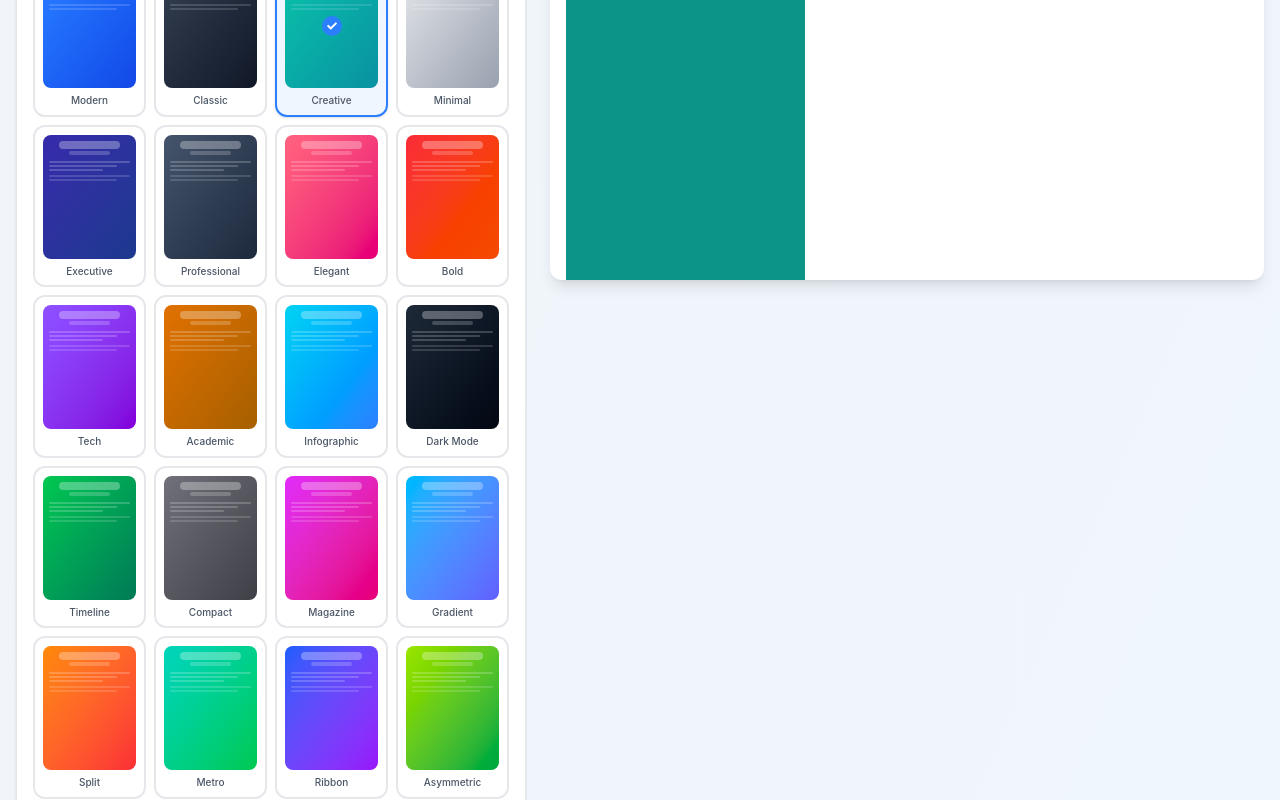
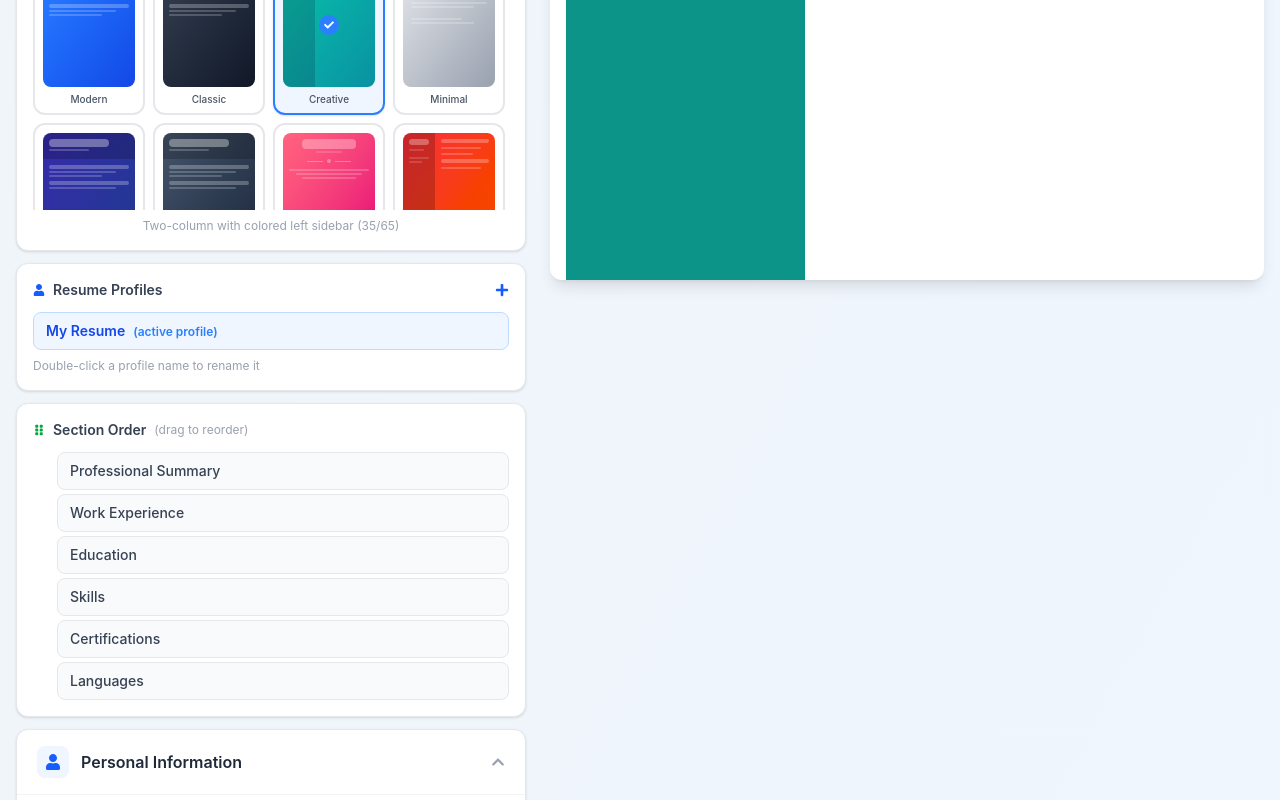
Before and after one commit to kh4dr94/Resume-builder, a React (Vite) app: page / in a window 1280 px wide. Shown: the part 540-1340 px from the top of the page. Built offline with nearby package versions, Linux system fonts and the light colour scheme.

Commit message:
feat: template selector shows distinct mini layout previews for each of 20 templates, with scrollable grid

```diff
--- a/src/components/TemplateSelector.jsx
+++ b/src/components/TemplateSelector.jsx
@@ -384,6 +384,285 @@ function getTemplateName(templateId, lang) {
   return TEMPLATE_NAMES_I18N[langKey]?.[templateId] || templateId
 }
 
+function TemplatePreviewMini({ layoutId }) {
+  const line = "h-0.5 bg-white/20 rounded-sm"
+  const thickLine = "h-1 bg-white/25 rounded-sm"
+  const header = "h-2 bg-white/30 rounded-sm"
+
+  // Sidebar left (creative, bold)
+  if (['creative', 'bold', 'split'].includes(layoutId)) {
+    return (
+      <div className="absolute inset-0 flex">
+        <div className="w-[35%] bg-black/20 p-1.5 space-y-1">
+          <div className="h-1.5 bg-white/30 rounded-sm w-full" />
+          <div className="h-0.5 bg-white/15 rounded-sm w-3/4" />
+          <div className="mt-1.5 space-y-0.5">
+            <div className="h-0.5 bg-white/15 rounded-sm w-full" />
+            <div className="h-0.5 bg-white/15 rounded-sm w-2/3" />
+          </div>
+        </div>
+        <div className="flex-1 p-1.5 space-y-1">
+          <div className={`${thickLine} w-full`} />
+          <div className={`${line} w-5/6`} />
+          <div className={`${line} w-4/6`} />
+          <div className={`${thickLine} w-full mt-1`} />
+          <div className={`${line} w-5/6`} />
+        </div>
+      </div>
+    )
+  }
+
+  // Sidebar right (infographic)
+  if (layoutId === 'infographic') {
+    return (
+      <div className="absolute inset-0 flex">
+        <div className="flex-1 p-1.5 space-y-1">
+          <div className="h-2 bg-white/30 rounded-sm w-full" />
+          <div className={`${line} w-5/6`} />
+          <div className={`${line} w-4/6`} />
+          <div className={`${thickLine} w-full mt-1`} />
+          <div className={`${line} w-5/6`} />
+        </div>
+        <div className="w-[35%] bg-black/20 p-1.5 space-y-1">
+          <div className="h-0.5 bg-white/15 rounded-sm w-full" />
+          <div className="h-0.5 bg-white/15 rounded-sm w-2/3" />
+          <div className="mt-1 space-y-0.5">
+            <div className="h-0.5 bg-white/15 rounded-sm w-full" />
+            <div className="h-0.5 bg-white/15 rounded-sm w-3/4" />
+          </div>
+        </div>
+      </div>
+    )
+  }
+
+  // Banner header (executive, professional, magazine)
+  if (['executive', 'professional', 'magazine'].includes(layoutId)) {
+    return (
+      <div className="absolute inset-0 flex flex-col">
+        <div className="bg-black/20 p-1.5 pb-2">
+          <div className="h-2 bg-white/35 rounded-sm w-3/4" />
+          <div className="h-0.5 bg-white/20 rounded-sm w-1/2 mt-0.5" />
+        </div>
+        <div className="flex-1 p-1.5 space-y-0.5">
+          <div className={`${thickLine} w-full`} />
+          <div className={`${line} w-5/6`} />
+          <div className={`${line} w-4/6`} />
+          <div className={`${thickLine} w-full mt-1`} />
+          <div className={`${line} w-5/6`} />
+        </div>
+      </div>
+    )
+  }
+
+  // Gradient header (gradient)
+  if (layoutId === 'gradient') {
+    return (
+      <div className="absolute inset-0 flex flex-col">
+        <div className="bg-black/15 p-1.5 pb-2 rounded-b-lg">
+          <div className="h-2 bg-white/35 rounded-sm w-3/4" />
+          <div className="h-0.5 bg-white/20 rounded-sm w-1/2 mt-0.5" />
+        </div>
+        <div className="flex-1 p-1.5 space-y-0.5">
+          <div className={`${thickLine} w-full`} />
+          <div className={`${line} w-5/6`} />
+          <div className={`${line} w-4/6`} />
+        </div>
+      </div>
+    )
+  }
+
+  // Timeline (timeline)
+  if (layoutId === 'timeline') {
+    return (
+      <div className="absolute inset-1.5 flex flex-col">
+        <div className="h-2 bg-white/30 rounded-sm w-3/4 mx-auto mb-1" />
+        <div className="flex-1 flex">
+          <div className="w-1 flex flex-col items-center mx-1">
+            <div className="w-1 h-1 rounded-full bg-white/40" />
+            <div className="w-0.5 flex-1 bg-white/20" />
+            <div className="w-1 h-1 rounded-full bg-white/40" />
+            <div className="w-0.5 flex-1 bg-white/20" />
+            <div className="w-1 h-1 rounded-full bg-white/40" />
+          </div>
+          <div className="flex-1 space-y-1">
+            <div className={`${line} w-full`} />
+            <div className={`${line} w-4/5`} />
+            <div className={`${line} w-full mt-1`} />
+            <div className={`${line} w-4/5`} />
+            <div className={`${line} w-full mt-1`} />
+          </div>
+        </div>
+      </div>
+    )
+  }
+
+  // Metro cards
+  if (layoutId === 'metro') {
+    return (
+      <div className="absolute inset-1.5 flex flex-col gap-1">
+        <div className="bg-white/15 rounded p-1 space-y-0.5">
+          <div className="h-1.5 bg-white/25 rounded-sm w-3/4" />
+          <div className="h-0.5 bg-white/15 rounded-sm w-1/2" />
+        </div>
+        <div className="bg-white/15 rounded p-1 space-y-0.5">
+          <div className="h-1 bg-white/25 rounded-sm w-2/3" />
+          <div className="h-0.5 bg-white/15 rounded-sm w-full" />
+          <div className="h-0.5 bg-white/15 rounded-sm w-4/5" />
+        </div>
+        <div className="bg-white/15 rounded p-1 space-y-0.5">
+          <div className="h-1 bg-white/25 rounded-sm w-1/2" />
+          <div className="h-0.5 bg-white/15 rounded-sm w-full" />
+        </div>
+      </div>
+    )
+  }
+
+  // Ribbon
+  if (layoutId === 'ribbon') {
+    return (
+      <div className="absolute inset-1.5 flex flex-col gap-0.5">
+        <div className="h-2 bg-white/30 rounded-sm w-3/4 mx-auto" />
+        <div className="h-1 bg-white/20 rounded-sm w-1/2 mx-auto mb-1" />
+        <div className="h-1 bg-white/40 rounded-r-sm w-1/3 -ml-0.5" />
+        <div className={`${line} w-full`} />
+        <div className={`${line} w-4/5`} />
+        <div className="h-1 bg-white/40 rounded-r-sm w-2/5 -ml-0.5 mt-0.5" />
+        <div className={`${line} w-full`} />
+        <div className={`${line} w-4/5`} />
+      </div>
+    )
+  }
+
+  // Asymmetric
+  if (layoutId === 'asymmetric') {
+    return (
+      <div className="absolute inset-1.5 flex flex-col gap-0.5">
+        <div className="h-2 bg-white/30 rounded-sm w-3/4 ml-auto" />
+        <div className="h-0.5 bg-white/15 rounded-sm w-1/2 ml-auto mb-1" />
+        <div className={`${thickLine} w-full`} />
+        <div className={`${line} w-5/6`} />
+        <div className={`${thickLine} w-full mt-1 ml-6`} />
+        <div className={`${line} w-5/6 ml-6`} />
+        <div className={`${thickLine} w-full mt-1`} />
+        <div className={`${line} w-4/5`} />
+      </div>
+    )
+  }
+
+  // Compact
+  if (layoutId === 'compact') {
+    return (
+      <div className="absolute inset-1 flex flex-col gap-0">
+        <div className="flex justify-between mb-0.5">
+          <div className="h-1.5 bg-white/30 rounded-sm w-1/3" />
+          <div className="space-y-0 text-right">
+            <div className="h-0.5 bg-white/15 rounded-sm w-8" />
+            <div className="h-0.5 bg-white/15 rounded-sm w-6 ml-auto" />
+          </div>
+        </div>
+        <div className="space-y-0.5">
+          <div className={`${line} w-full`} />
+          <div className={`${line} w-5/6`} />
+          <div className={`${line} w-4/6`} />
+          <div className={`${line} w-full`} />
+          <div className={`${line} w-5/6`} />
+          <div className={`${line} w-3/6`} />
+          <div className={`${line} w-full`} />
+          <div className={`${line} w-4/6`} />
+        </div>
+      </div>
+    )
+  }
+
+  // Dark mode
+  if (layoutId === 'darkmode') {
+    return (
+      <div className="absolute inset-0 bg-gray-900/50 flex flex-col p-1.5 gap-0.5">
+        <div className="h-2 bg-blue-400/40 rounded-sm w-3/4 mx-auto" />
+        <div className="h-1 bg-white/15 rounded-sm w-1/2 mx-auto mb-1" />
+        <div className="h-0.5 bg-blue-400/30 rounded-sm w-2/3" />
+        <div className="h-0.5 bg-white/10 rounded-sm w-full" />
+        <div className="h-0.5 bg-white/10 rounded-sm w-5/6" />
+        <div className="h-0.5 bg-blue-400/30 rounded-sm w-2/3 mt-1" />
+        <div className="h-0.5 bg-white/10 rounded-sm w-full" />
+      </div>
+    )
+  }
+
+  // Minimal
+  if (layoutId === 'minimal') {
+    return (
+      <div className="absolute inset-2 flex flex-col gap-0.5">
+        <div className="h-3 bg-white/25 rounded-sm w-2/3 mb-1" />
+        <div className="h-0.5 bg-white/10 rounded-sm w-1/3 mb-2" />
+        <div className={`${line} w-full`} />
+        <div className={`${line} w-5/6`} />
+        <div className={`${line} w-4/6 mt-2`} />
+        <div className={`${line} w-5/6`} />
+      </div>
+    )
+  }
+
+  // Elegant
+  if (layoutId === 'elegant') {
+    return (
+      <div className="absolute inset-1.5 flex flex-col items-center gap-0.5">
+        <div className="h-2.5 bg-white/30 rounded-sm w-2/3 italic" />
+        <div className="h-0.5 bg-white/15 rounded-sm w-1/3" />
+        <div className="flex items-center gap-1 my-1">
+          <div className="w-4 h-[1px] bg-white/30" />
+          <div className="w-1 h-1 rounded-full bg-white/30" />
+          <div className="w-4 h-[1px] bg-white/30" />
+        </div>
+        <div className={`${line} w-full`} />
+        <div className={`${line} w-5/6`} />
+        <div className={`${line} w-4/6`} />
+      </div>
+    )
+  }
+
+  // Tech
+  if (layoutId === 'tech') {
+    return (
+      <div className="absolute inset-1.5 flex flex-col gap-0.5">
+        <div className="h-2 bg-white/30 rounded-sm w-3/4 font-mono" />
+        <div className="h-0.5 bg-white/15 rounded-sm w-1/2 mb-1" />
+        <div className="flex gap-0.5">
+          <div className="w-0.5 h-3 bg-white/40 rounded-sm" />
+          <div className="space-y-0.5 flex-1">
+            <div className={`${line} w-full`} />
+            <div className={`${line} w-4/5`} />
+            <div className={`${line} w-3/5`} />
+          </div>
+        </div>
+        <div className="flex gap-0.5 mt-0.5">
+          <div className="w-0.5 h-3 bg-white/40 rounded-sm" />
+          <div className="space-y-0.5 flex-1">
+            <div className={`${line} w-full`} />
+            <div className={`${line} w-4/5`} />
+          </div>
+        </div>
+      </div>
+    )
+  }
+
+  // Default: single column centered (modern, classic, academic)
+  return (
+    <div className="absolute inset-1.5 flex flex-col gap-0.5">
+      <div className="h-2 bg-white/30 rounded-sm w-3/4 mx-auto" />
+      <div className="h-1 bg-white/20 rounded-sm w-1/2 mx-auto" />
+      <div className="flex-1 mt-1 space-y-0.5">
+        <div className={`${line} w-full`} />
+        <div className={`${line} w-5/6`} />
+        <div className={`${line} w-4/6`} />
+        <div className={`${thickLine} w-full mt-1`} />
+        <div className={`${line} w-5/6`} />
+        <div className={`${line} w-4/6`} />
+      </div>
+    </div>
+  )
+}
+
 export default function TemplateSelector({ activeTemplateId, onSelect }) {
   const { t, language } = useTranslation()
   return (
@@ -402,7 +681,7 @@ export default function TemplateSelector({ activeTemplateId, onSelect }) {
           </span>
         )}
       </div>
-      <div className="grid grid-cols-4 gap-2">
+      <div className="grid grid-cols-4 gap-2 max-h-64 overflow-y-auto pr-1">
         {templates.map((template) => (
           <button
             key={template.id}
@@ -416,18 +695,8 @@ export default function TemplateSelector({ activeTemplateId, onSelect }) {
             <div
               className={`w-full aspect-[3/4] rounded-lg bg-gradient-to-br ${template.gradient} relative overflow-hidden`}
             >
-              {/* Mini preview lines */}
-              <div className="absolute inset-1.5 flex flex-col gap-0.5">
-                <div className="h-2 bg-white/30 rounded-sm w-3/4 mx-auto" />
-                <div className="h-1 bg-white/20 rounded-sm w-1/2 mx-auto" />
-                <div className="flex-1 mt-1 space-y-0.5">
-                  <div className="h-0.5 bg-white/20 rounded-sm w-full" />
-                  <div className="h-0.5 bg-white/20 rounded-sm w-5/6" />
-                  <div className="h-0.5 bg-white/20 rounded-sm w-4/6" />
-                  <div className="h-0.5 bg-white/15 rounded-sm w-full mt-1" />
-                  <div className="h-0.5 bg-white/15 rounded-sm w-5/6" />
-                </div>
-              </div>
+              {/* Layout-specific mini preview */}
+              <TemplatePreviewMini layoutId={template.id} />
               {activeTemplateId === template.id && (
                 <div className="absolute inset-0 bg-blue-500/20 flex items-center justify-center">
                   <div className="w-5 h-5 bg-blue-500 rounded-full flex items-center justify-center">
```
